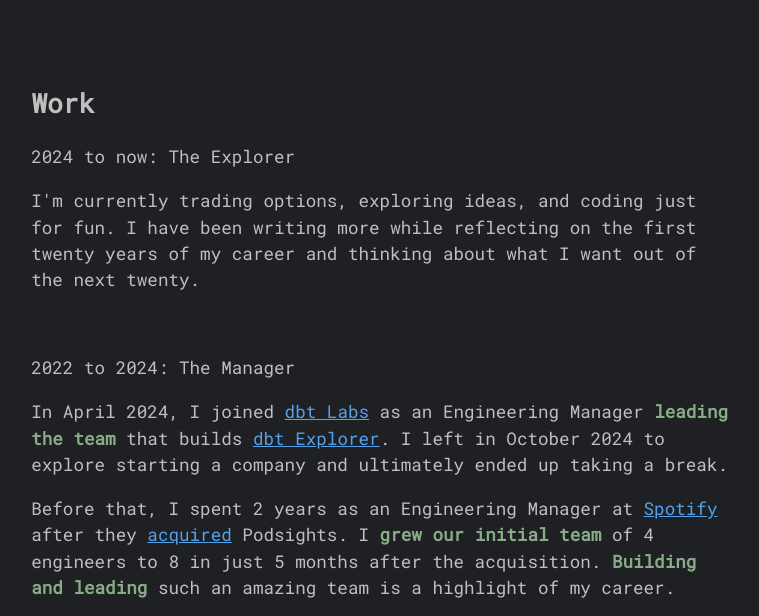
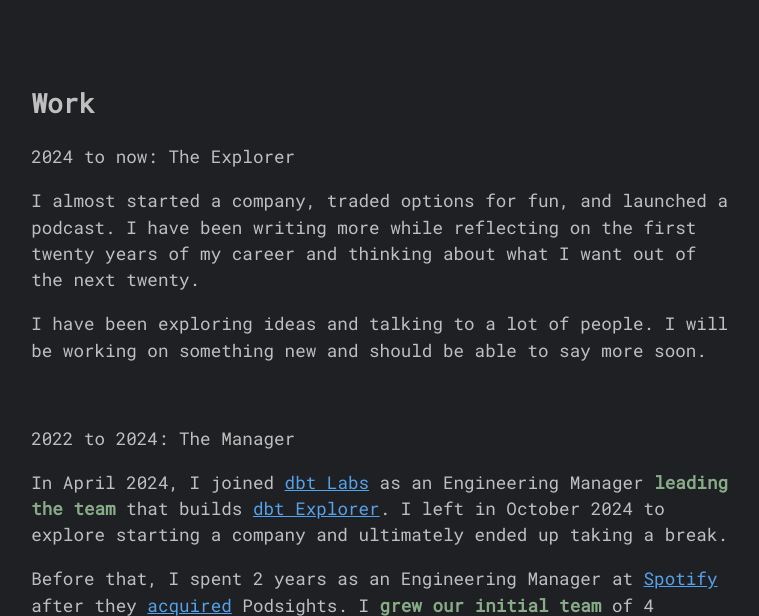
Before and after one commit to dansahagian/homepage, a Django app: template homepage/templates/work.html in a window 1280 px wide. Shown: the top 616 px of the page, without its empty margins (256-1015 px from the left). Run offline with Django 5.2, Linux system fonts and the light colour scheme; the template is opened without the code that fills it, so the values that code supplies are empty.

Commit message:
Update content

```diff
--- a/homepage/templates/home.html
+++ b/homepage/templates/home.html
@@ -30,8 +30,8 @@
         </div>
         <div class="section">
             <p>
-                I'm a software engineer who is interested in finance, privacy, and education. I'm
-                currently trading options and exploring ideas.
+                I'm a software engineer who is interested in finance, privacy, and education. I
+                will be working on something new and will be able to say more soon.
             </p>
             <p>
                 Previously, I was at dbt Labs, Spotify, and Podsights. You can find more details
--- a/homepage/templates/work.html
+++ b/homepage/templates/work.html
@@ -4,9 +4,13 @@
             <h2>Work</h2>
             <p>2024 to now: The Explorer</p>
             <p>
-                I'm currently trading options, exploring ideas, and coding just for fun.
-                I have been writing more while reflecting on the first twenty years of my career and
+                I almost started a company, traded options for fun, and launched a podcast. I have
+                been writing more while reflecting on the first twenty years of my career and
                 thinking about what I want out of the next twenty.
+            </p>
+            <p>
+                I have been exploring ideas and talking to a lot of people. I will be working on
+                something new and should be able to say more soon.
             </p>
             <br>
             <p>2022 to 2024: The Manager</p>
```
